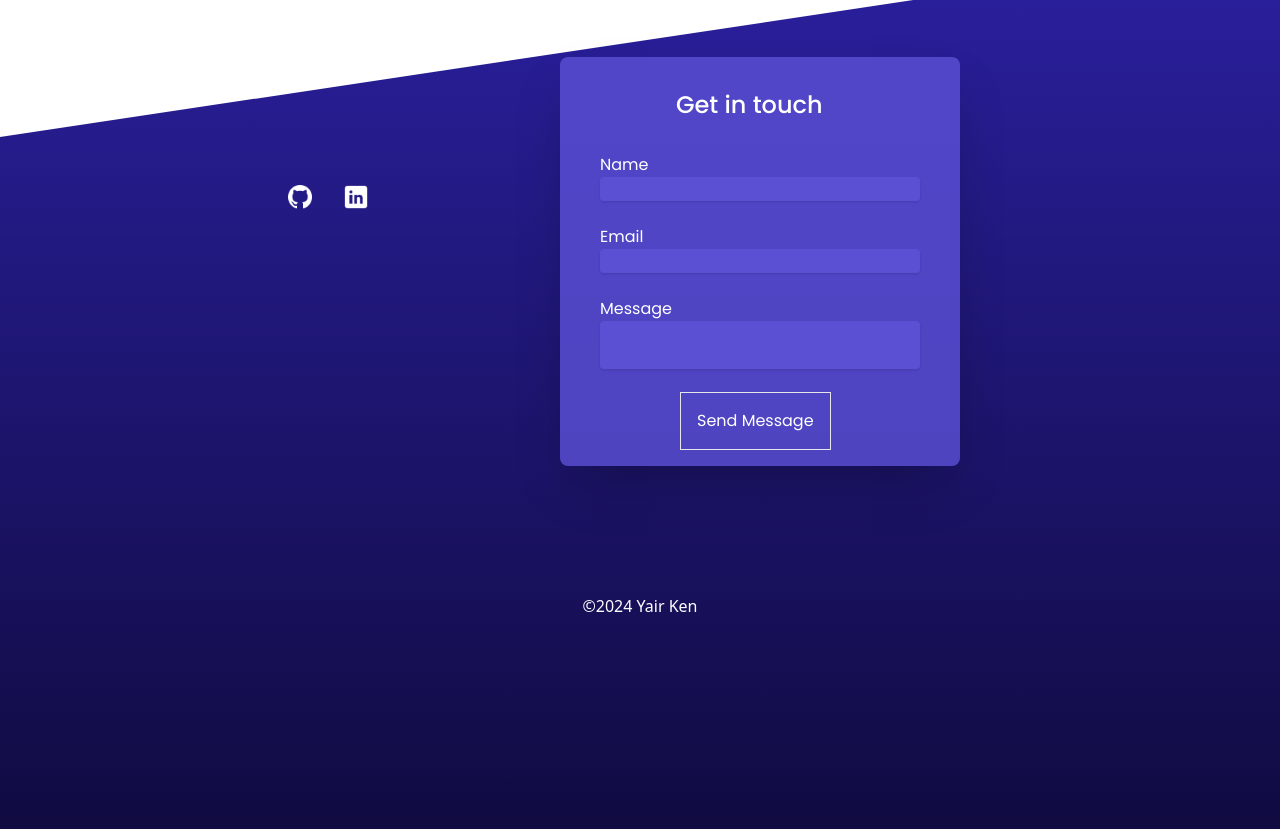
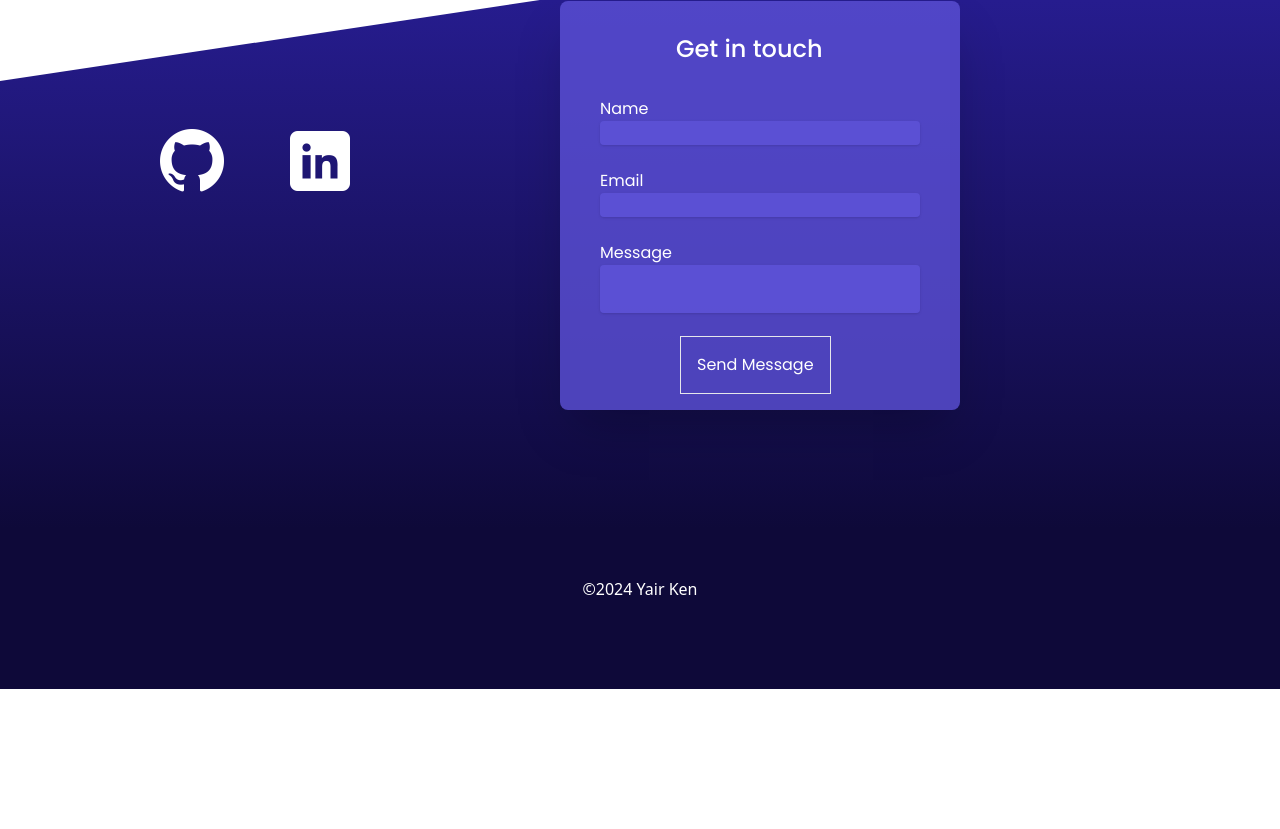
Before and after one commit to yken42/portfolio, a React (Vite) app: page / in a window 1280 px wide. Shown: the part 1960-2789 px from the top of the page. After the commit the page ends 2649 px from the top, so only its background shows below. Built offline with nearby package versions, Linux system fonts and the light colour scheme.

Commit message:
fixed footer

```diff
--- a/src/components/Contact.jsx
+++ b/src/components/Contact.jsx
@@ -2,14 +2,16 @@ import React, { forwardRef } from "react";
 import github from "../images/github.png";
 import linkdin from "../images/linkdin.png";
 import { ContactForm } from "./ContactForm";
+import { Footer } from "./Footer";
 
 export const Contact = forwardRef((props, ref) => {
   return (
-    <div ref={ref} className="bg-gradient-to-b from-[#2B20A0] to-[#0E0939] h-[60rem]">
+    <>
+    <div ref={ref} className="bg-gradient-to-b from-[#2B20A0] to-[#0E0939] h-[40rem]">
       <div className="seperator-2"></div>
       <div className="contact md:flex justify-between mx-auto w-4/5">
         <div className="links sm:block sm:w-full md:w-1/4">
-          <ul className="flex lg:mt-12 lg:ml-36 relative top-[28rem] sm:top-0">
+          <ul className="flex lg:mt-12  relative top-[28rem] sm:top-0">
             <li className="transition duration-150 w-24 px-4 mx-auto lg:hover:opacity-50">
               <a href="https://github.com/yken42" target="_blank">
                 <img src={github} alt="GitHub" />
@@ -28,9 +30,12 @@ export const Contact = forwardRef((props, ref) => {
         <ContactForm />
 
       </div>
-      <div className="footer w-1/2 mx-auto text-center text-white relative top-12 ">
+      {/* <div className="footer w-full mx-auto text-center text-white relative top-8 lg:top-0 lg:bg-[#0E0939] pb-4">
         <p>©2024 Yair Ken</p>
-      </div>
+      </div> */}
+
     </div>
+    <Footer />
+    </>
   );
 });
--- a/src/components/ContactForm.jsx
+++ b/src/components/ContactForm.jsx
@@ -23,7 +23,7 @@ export const ContactForm = () => {
   return (
     <form
       ref={form}
-      className="md:w-[25rem] bg-[#5C51D6]/80 rounded-lg top-[-5rem] float-right xl:mr-48 font-poppins text-white shadow-2xl relative"
+      className="md:w-[25rem] bg-[#5C51D6]/80 rounded-lg top-[-5rem] 2xl:top-[-10rem] float-right xl:mr-48 font-poppins text-white shadow-2xl relative"
       onSubmit={(e) => sendEmail(e)}
     >
       <div className="form-title md:w-1/2 mx-auto max-w-lg p-4">
--- /dev/null
+++ b/src/components/Footer.jsx
@@ -0,0 +1,9 @@
+import React from 'react'
+
+export const Footer = () => {
+  return (
+    <div className="footer text-center text-white bg-[#0E0939] relative lg:bg-[#0E0939] h-40">
+        <p className='pt-12'>©2024 Yair Ken</p>
+      </div>
+  )
+}
--- a/src/components/SingleProject.jsx
+++ b/src/components/SingleProject.jsx
@@ -2,7 +2,7 @@ import React from 'react'
 
 export const SingleProject = ({ img, title, content, gitLink }) => {
   return (
-    <div className='transition duration-300 md:w-3/5 lg:w-2/5 xl:w-1/5 mt-10 md:mx-auto lg:mx-10 shadow-lg rounded-2xl md:hover:scale-105 border-black'>
+    <div className='transition duration-300 md:w-3/5 lg:w-2/5 xl:w-1/4 mt-10 md:mx-auto lg:mx-10 2xl:w-1/5 shadow-lg rounded-2xl md:hover:scale-105 border-black'>
         <div className='img-holder w-full '>
             <img src={img} alt='project' className='h-64 w-full rounded-2xl'/>
         </div>
```
